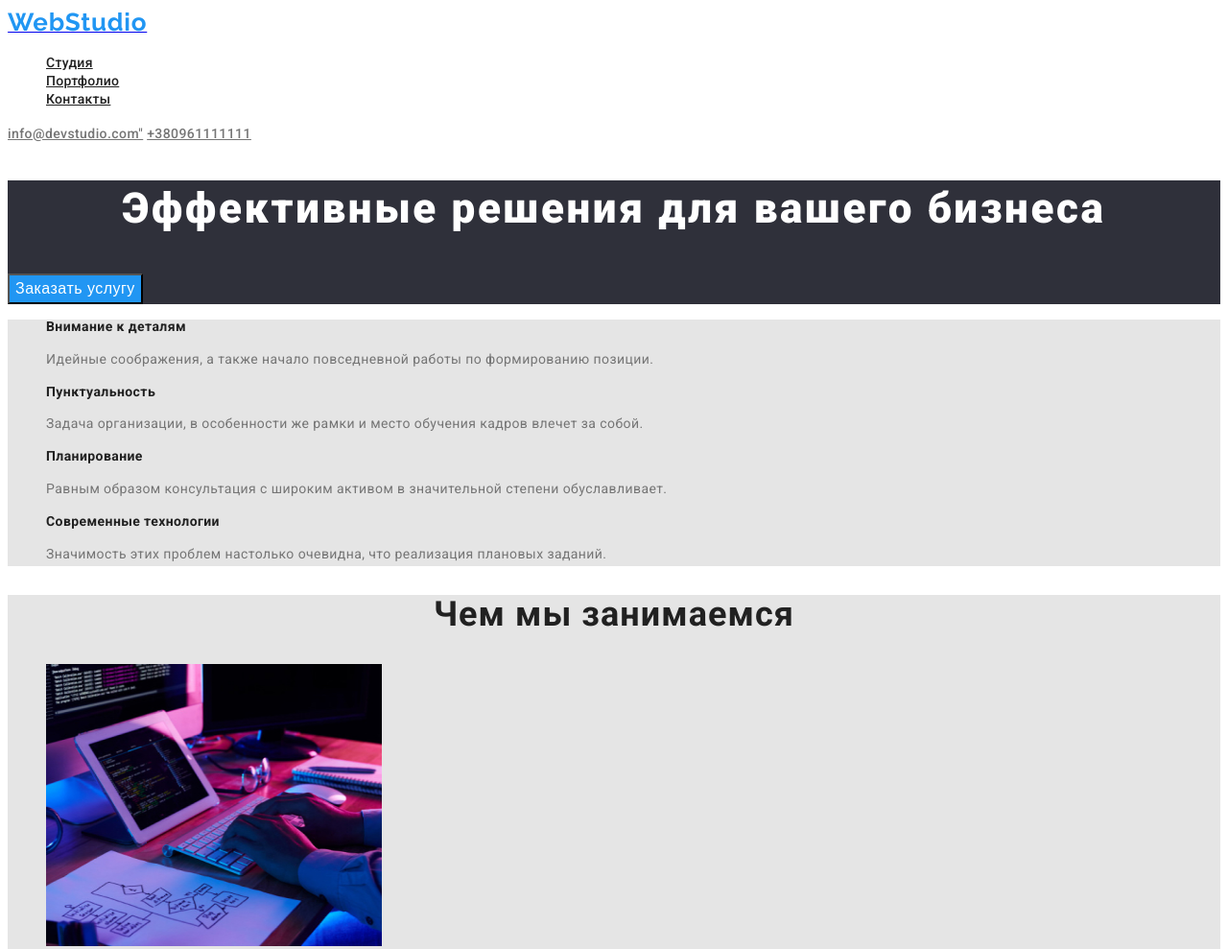
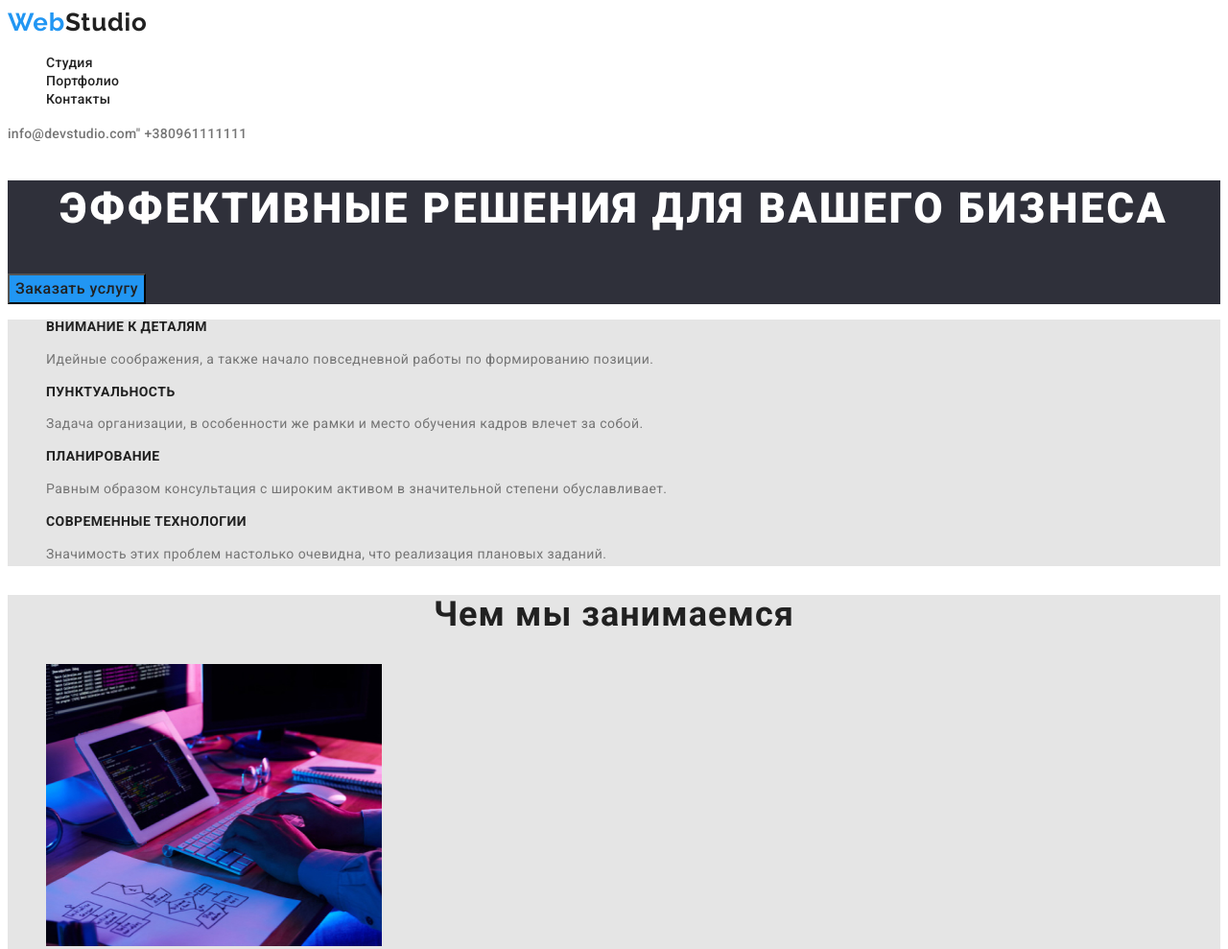
Before and after one commit to Esenia-Kolodeznaya/goit-markup-hw-02, a plain HTML site: page index.html in a window 1280 px wide. Shown: the top 989 px of the page at 96% size. Drawn offline with Linux system fonts and the light colour scheme.

Commit message:
правки

```diff
--- a/css/styles.css
+++ b/css/styles.css
@@ -27,8 +27,20 @@ ul {
 
   font-size: 26px;
   line-height: 1.19;
+  text-decoration: none;
   /* identical to box height*/
 
+  letter-spacing: 0.03em;
+}
+.Studio {
+  color: #212121;
+
+  font-family: Raleway;
+  font-style: normal;
+  font-weight: 700;
+  font-size: 26px;
+  line-height: 1.19;
+  /* identical to box height */
   letter-spacing: 0.03em;
 }
 .logo :hover {
@@ -42,6 +54,7 @@ ul {
   font-size: 14px;
   line-height: 1.14;
   letter-spacing: 0.02em;
+  text-decoration: none;
 }
 .site-nav a:hover,
 .site-nav a:focus {
@@ -53,8 +66,9 @@ ul {
   font-family: Roboto;
   font-weight: 500;
   font-size: 14px;
-  line-height: 16px;
-  letter-spacing: 1.14;
+  line-height: 1.14;
+  letter-spacing: 0.02em;
+  text-decoration: none;
 }
 .contacts a:hover,
 .contacts a:focus {
@@ -130,18 +144,24 @@ ul {
 
 .address {
   color: #ffffff;
+  font-family: Roboto;
+  font-style: normal;
+  font-weight: normal;
+  font-size: 14px;
+  line-height: 1.71;
+  /* or 171% */
+
+  letter-spacing: 0.03em;
+}
+.contacts {
+  color: rgba(255, 255, 255, 0.6);
+  font-family: Roboto;
+  font-style: normal;
   font-weight: 400;
   font-size: 14px;
   line-height: 1.71;
   /* or 171% */
-  letter-spacing: 0.03em;
-}
-.contacts {
-  color: rgba(255, 255, 255, 0.6);
-  font-weight: 400;
-  font-size: 14px;
-  line-height: 1.71;
-  /* or 171% */
+
   letter-spacing: 0.03em;
 }
 /* стил для portfolio.html */
@@ -170,6 +190,19 @@ ul {
 
   letter-spacing: 0.03em;
 }
+
+.Studio {
+  color: #212121;
+
+  font-family: Raleway;
+  font-style: normal;
+  font-weight: 700;
+  font-size: 26px;
+  line-height: 1.19;
+  /* identical to box height */
+  letter-spacing: 0.03em;
+}
+
 .logo :hover {
   color: #212121;
 }
@@ -207,11 +240,15 @@ ul {
   letter-spacing: 0.03em;
 }
 .button {
-  color: #ffffff;
+  color: #212121;
+  font-family: Roboto;
+  font-style: normal;
   font-weight: 500;
   font-size: 16px;
   line-height: 1.62;
   /* identical to box height, or 162% */
+
+  text-align: center;
   letter-spacing: 0.03em;
 }
 .heading {
--- a/index.html
+++ b/index.html
@@ -15,7 +15,7 @@
     <!--шапка сайта-->
     <header class="page-header">
       <a id="logo" href=".">
-        <span class="logo">WebStudio</span>
+        <a class="logo" href="Web">Web</a><span class="Studio">Studio</span></a>
       </a>
       <nav>
         <ul class="site-nav">
@@ -32,35 +32,35 @@
     <main>
       <div>
         <section class="hero">
-          <h1 class="hero-title">Эффективные решения для вашего бизнеса</h1>
+          <h1 class="hero-title">ЭФФЕКТИВНЫЕ РЕШЕНИЯ ДЛЯ ВАШЕГО БИЗНЕСА</h1>
           <button type class="button">Заказать услугу</button>
         </section>
       </div>
       <section class="section">
         <ul>
           <li>
-            <h3 class="section-title">Внимание к деталям</h3>
+            <h3 class="section-title">ВНИМАНИЕ К ДЕТАЛЯМ</h3>
             <p class="text">
               Идейные соображения, а также начало повседневной работы по
               формированию позиции.
             </p>
           </li>
           <li>
-            <h3 class="section-title">Пунктуальность</h3>
+            <h3 class="section-title">ПУНКТУАЛЬНОСТЬ</h3>
             <p class="text">
               Задача организации, в особенности же рамки и место обучения кадров
               влечет за собой.
             </p>
           </li>
           <li>
-            <h3 class="section-title">Планирование</h3>
+            <h3 class="section-title">ПЛАНИРОВАНИЕ</h3>
             <p class="text">
               Равным образом консультация с широким активом в значительной
               степени обуславливает.
             </p>
           </li>
           <li>
-            <h3 class="section-title">Современные технологии</h3>
+            <h3 class="section-title">СОВРЕМЕННЫЕ ТЕХНОЛОГИИ</h3>
             <p class="text">
               Значимость этих проблем настолько очевидна, что реализация
               плановых заданий.
@@ -145,7 +145,7 @@
       </section>
     </main>
     <footer class="footer">
-      <a class="logo">WebStudio</a>
+      <a class="logo" href="Web">Web</a><span class="Studio"><Studio></Studio></span></a>
       <address class="address">г. Киев, пр-т Леси Украинки, 26</address>
       <div class="contacts">
         <a href="mailto:info@example.com">info@example.com</a>
```
Also changed, not shown: portfolio.html (+2 -2 lines).
